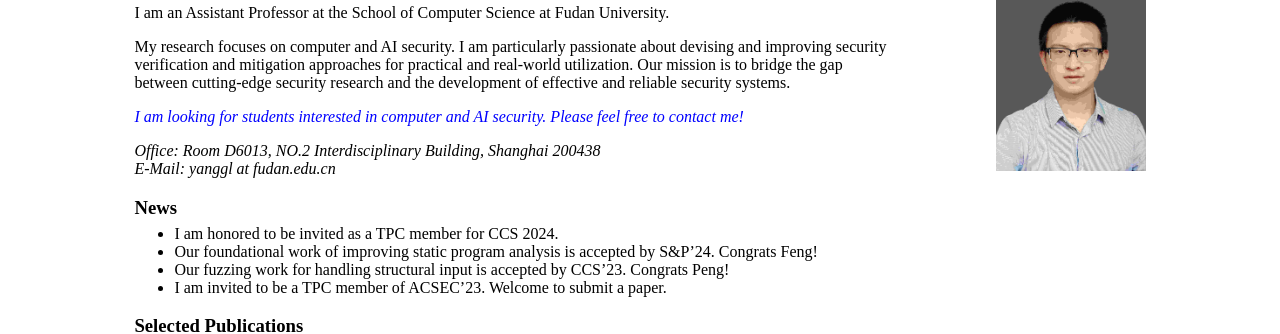
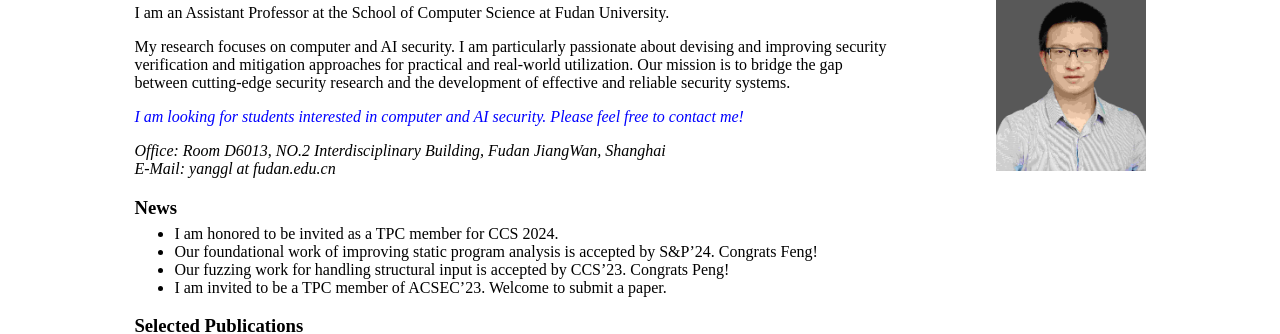
Before and after one commit to yang-guangliang/yang-guangliang.github.io, a Jekyll site: the page built from index.md, in a window 1280 px wide. Shown: the part 91-425 px from the top of the page. Built offline with Jekyll 4.4.1, drawn with Linux system fonts in a browser that asks for light colours.

Commit message:
Update index.md

```diff
--- a/index.md
+++ b/index.md
@@ -14,7 +14,7 @@ My research focuses on computer and AI security. I am particularly passionate ab
 
 <span style="color:blue">*I am looking for students interested in computer and AI security. Please feel free to contact me!*</span>
 
-<em> Office: Room D6013, NO.2 Interdisciplinary Building, Shanghai 200438</em>
+<em> Office: Room D6013, NO.2 Interdisciplinary Building, Fudan JiangWan, Shanghai</em>
 <em> E-Mail: yanggl at fudan.edu.cn</em>
 
 
```
